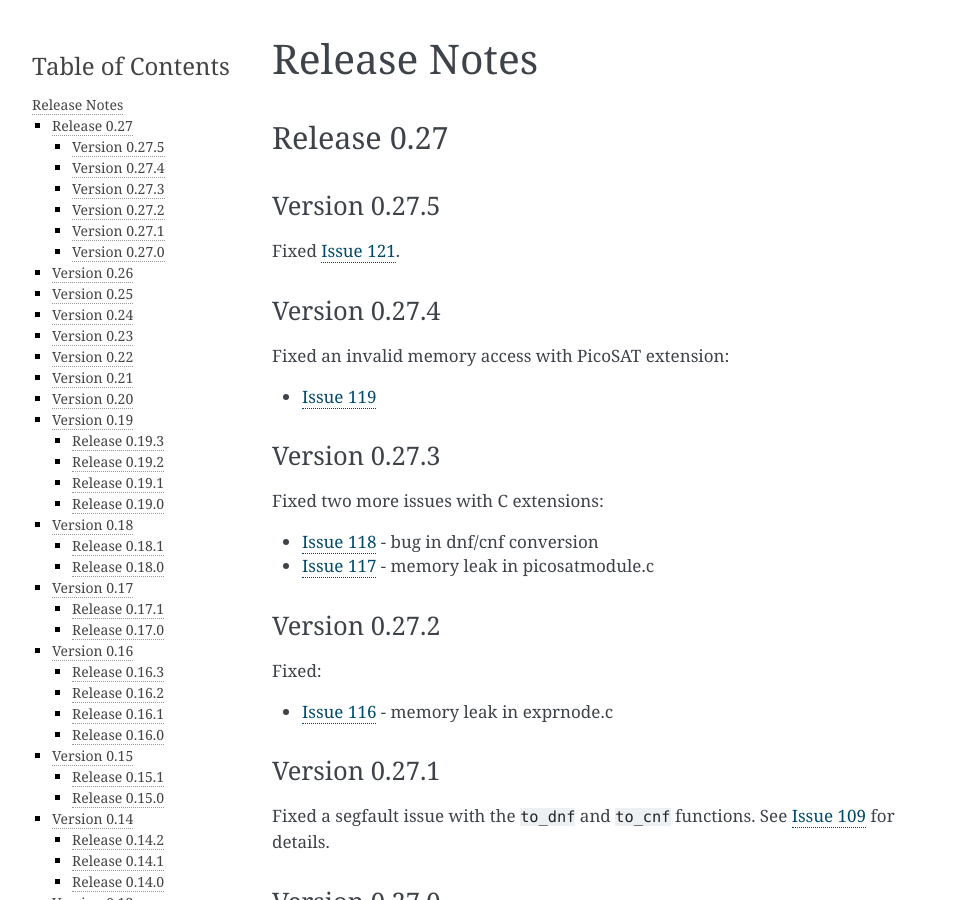
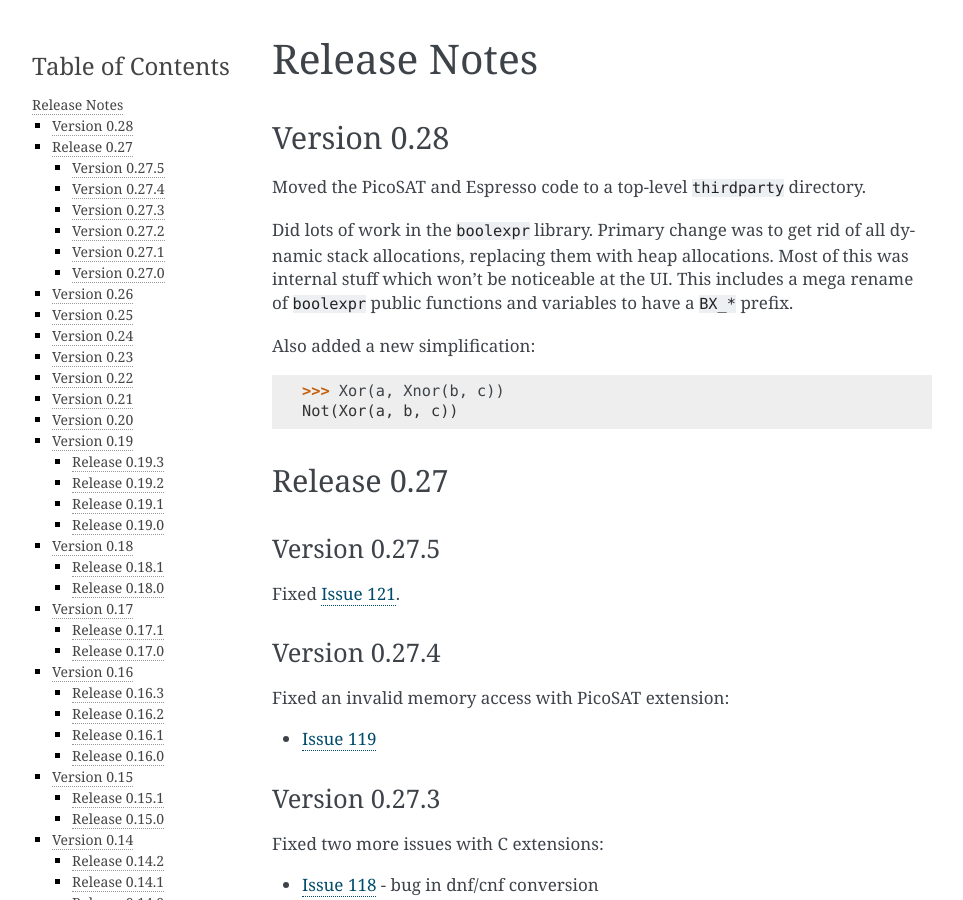
Before and after one commit to cjdrake/pyeda, a Sphinx documentation site: the page built from doc/source/relnotes.rst, in a window 1280 px wide and 900 px high. Shown: the whole window, without its empty margins (148-1111 px from the left). Built offline with Sphinx 7.4.7, drawn with Linux system fonts in a browser that asks for light colours.

Commit message:
Create version 0.28 release notes

```diff
--- a/doc/source/relnotes.rst
+++ b/doc/source/relnotes.rst
@@ -3,6 +3,25 @@
 *****************
   Release Notes
 *****************
+
+Version 0.28
+============
+
+Moved the PicoSAT and Espresso code to a top-level ``thirdparty`` directory.
+
+Did lots of work in the ``boolexpr`` library.
+Primary change was to get rid of all dynamic stack allocations,
+replacing them with heap allocations.
+Most of this was internal stuff which won't be noticeable at the UI.
+This includes a mega rename of ``boolexpr`` public functions and variables
+to have a ``BX_*`` prefix.
+
+Also added a new simplification:
+
+.. code-block:: pycon
+
+   >>> Xor(a, Xnor(b, c))
+   Not(Xor(a, b, c))
 
 Release 0.27
 ============
```
